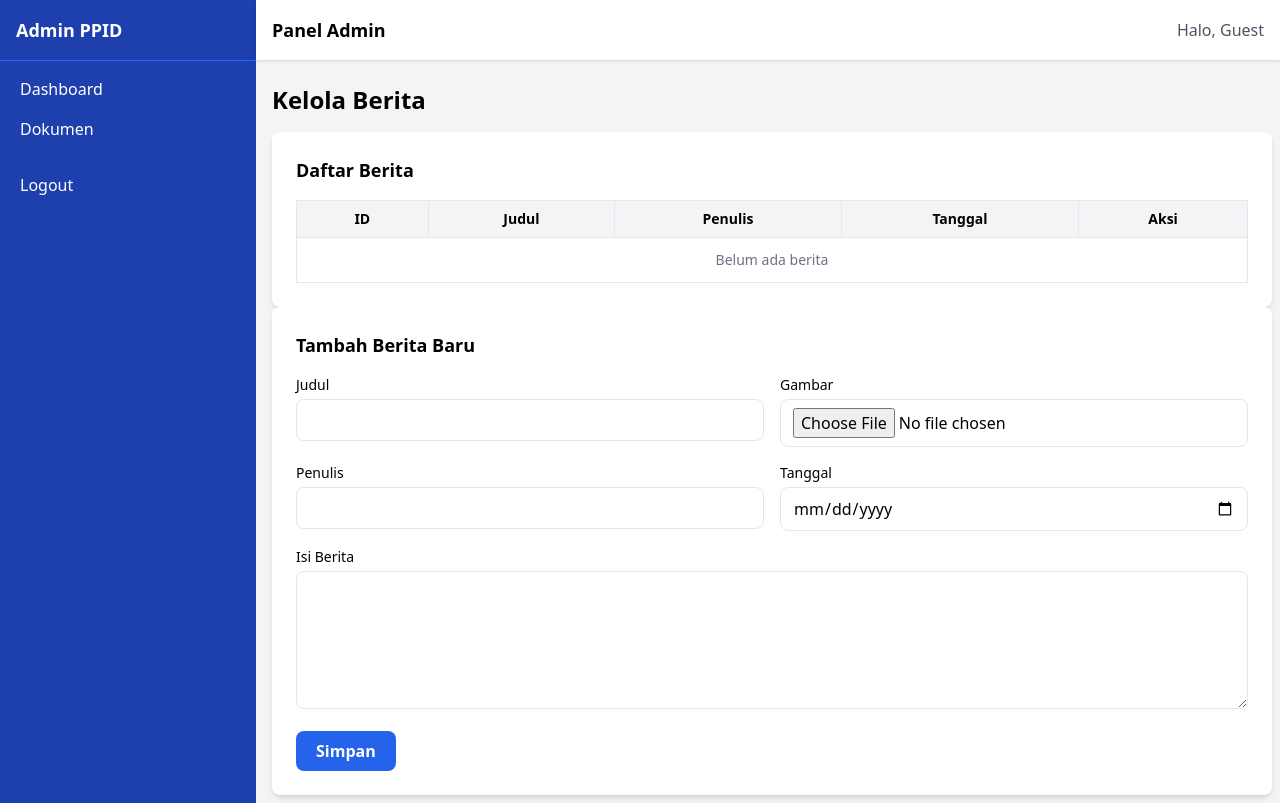
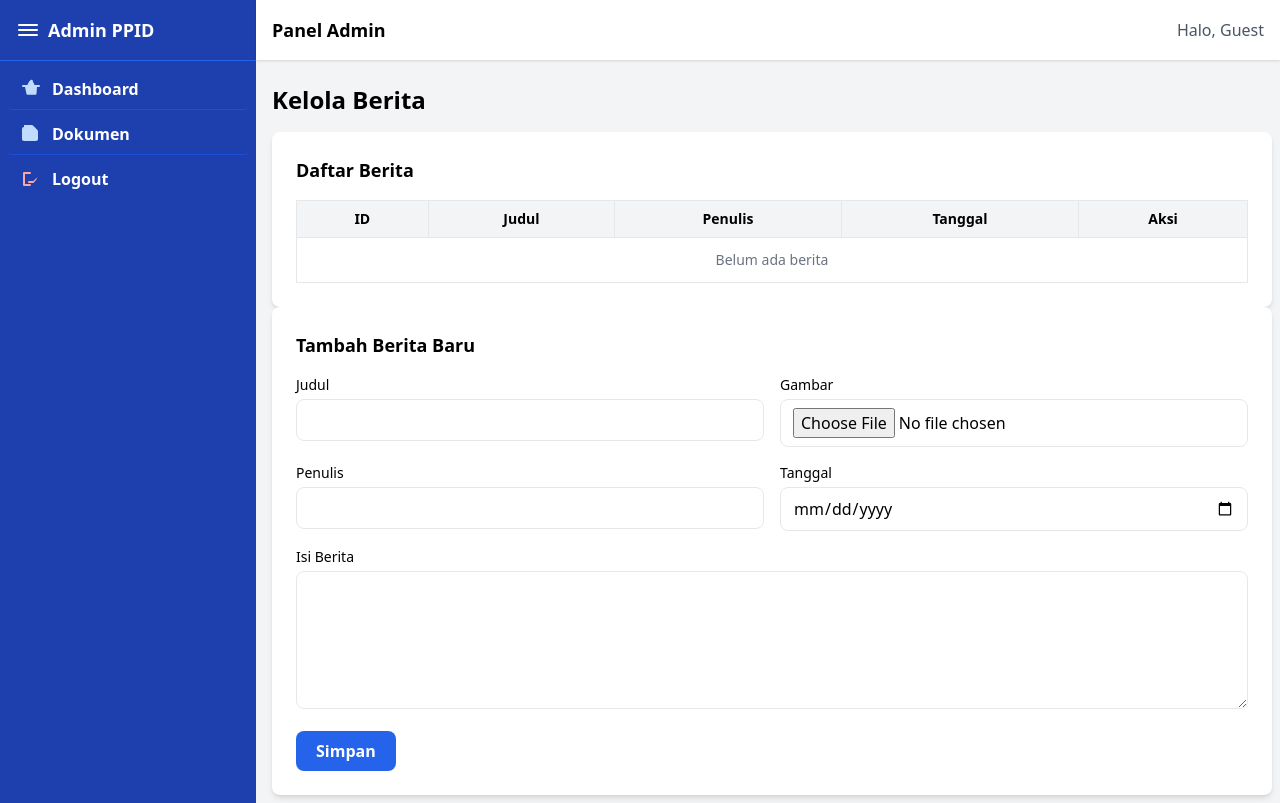
Before and after one commit to sdrzfn/ppid-bojonegoro-egov, a PHP site: page /admin/news.php in a window 1280 px wide. Run offline with PHP 8.4, Linux system fonts and the light colour scheme; data that the repository does not hold is empty; some libraries are stand-ins or nearby versions.

Commit message:
modify design and add news page

```diff
--- a/admin/sidebar.php
+++ b/admin/sidebar.php
@@ -10,22 +10,95 @@ $name = $user['name'] ?? ($_SESSION['name'] ?? 'Guest');
 
 ?>
 <div class="w-64 bg-blue-800 text-white flex flex-col">
-    <div class="p-4 font-bold text-lg border-b border-blue-600">
+    <div class="p-4 font-bold text-lg border-b border-blue-600 flex items-center gap-2">
+        <svg xmlns="http://www.w3.org/2000/svg" class="h-6 w-6 text-white" fill="none" viewBox="0 0 24 24"
+            stroke="currentColor" stroke-width="2">
+            <path stroke-linecap="round" stroke-linejoin="round" d="M3 7h18M3 12h18M3 17h18" />
+        </svg>
         Admin PPID
     </div>
-    <nav class="flex-1 p-2">
-        <a href="../admin/index.php" class="block px-3 py-2 rounded hover:bg-blue-600">Dashboard</a>
-        <a href="../admin/documents.php" class="block px-3 py-2 rounded hover:bg-blue-600">Dokumen</a>
+
+    <nav class="flex-1 p-2 space-y-1">
+        <!-- Dashboard -->
+        <a href="../admin/index.php"
+            class="flex items-center gap-3 px-3 py-2 font-semibold rounded hover:bg-blue-700 hover:pl-4 transition-all duration-200 border-b border-blue-700">
+            <svg xmlns="http://www.w3.org/2000/svg" class="h-5 w-5 text-blue-200" viewBox="0 0 20 20"
+                fill="currentColor">
+                <path
+                    d="M10 2a1 1 0 00-.894.553L7.382 6H3a1 1 0 000 2h2l1.528 6.894a1 1 0 00.964.789h8.016a1 1 0 00.964-.789L17 8h2a1 1 0 100-2h-4.382l-1.724-3.447A1 1 0 0010 2z" />
+            </svg>
+            Dashboard
+        </a>
+
+        <!-- Dokumen -->
+        <a href="../admin/documents.php"
+            class="flex items-center gap-3 px-3 py-2 font-semibold rounded hover:bg-blue-700 hover:pl-4 transition-all duration-200 border-b border-blue-700">
+            <svg xmlns="http://www.w3.org/2000/svg" class="h-5 w-5 text-blue-200" viewBox="0 0 20 20"
+                fill="currentColor">
+                <path
+                    d="M4 3a2 2 0 00-2 2v10a2 2 0 002 2h12a2 2 0 002-2V7.414A2 2 0 0017.414 6L13 1.586A2 2 0 0011.586 1H4z" />
+            </svg>
+            Dokumen
+        </a>
 
         <?php if ($role === 'super_admin'): ?>
-            <a href="../admin/users.php" class="block px-3 py-2 rounded hover:bg-blue-600">User</a>
-            <a href="../admin/opd.php" class="block px-3 py-2 rounded hover:bg-blue-600">OPD</a>
-            <a href="../admin/categories.php" class="block px-3 py-2 rounded hover:bg-blue-600">Kategori</a>
+            <!-- User -->
+            <a href="../admin/users.php"
+                class="flex items-center gap-3 px-3 py-2 font-semibold rounded hover:bg-blue-700 hover:pl-4 transition-all duration-200 border-b border-blue-700">
+                <svg xmlns="http://www.w3.org/2000/svg" class="h-5 w-5 text-blue-200" viewBox="0 0 20 20"
+                    fill="currentColor">
+                    <path d="M10 3a3 3 0 100 6 3 3 0 000-6zm-7 14a7 7 0 1114 0H3z" />
+                </svg>
+                User
+            </a>
+
+            <!-- OPD -->
+            <a href="../admin/opd.php"
+                class="flex items-center gap-3 px-3 py-2 font-semibold rounded hover:bg-blue-700 hover:pl-4 transition-all duration-200 border-b border-blue-700">
+                <svg xmlns="http://www.w3.org/2000/svg" class="h-5 w-5 text-blue-200" viewBox="0 0 20 20"
+                    fill="currentColor">
+                    <path fill-rule="evenodd" d="M4 3a2 2 0 00-2 2v12h2V5h12V3H4zm14 4H6a2 2 0 00-2 2v8h16V7z"
+                        clip-rule="evenodd" />
+                </svg>
+                OPD
+            </a>
+
+            <!-- Kategori -->
+            <a href="../admin/categories.php"
+                class="flex items-center gap-3 px-3 py-2 font-semibold rounded hover:bg-blue-700 hover:pl-4 transition-all duration-200 border-b border-blue-700">
+                <svg xmlns="http://www.w3.org/2000/svg" class="h-5 w-5 text-blue-200" viewBox="0 0 20 20"
+                    fill="currentColor">
+                    <path
+                        d="M4 3h12a1 1 0 011 1v2a1 1 0 01-1 1H4a1 1 0 01-1-1V4a1 1 0 011-1zM4 9h12a1 1 0 011 1v6a1 1 0 01-1 1H4a1 1 0 01-1-1v-6a1 1 0 011-1z" />
+                </svg>
+                Kategori
+            </a>
+
+            <!-- Kelola Berita -->
+            <a href="../admin/news.php"
+                class="flex items-center gap-3 px-3 py-2 font-semibold rounded hover:bg-blue-700 hover:pl-4 transition-all duration-200 border-b border-blue-700">
+                <svg xmlns="http://www.w3.org/2000/svg" class="h-5 w-5 text-blue-200" viewBox="0 0 20 20"
+                    fill="currentColor">
+                    <path d="M18 8a6 6 0 01-6 6H6l-4 4V6a6 6 0 016-6h6a6 6 0 016 6z" />
+                </svg>
+                Kelola Berita
+            </a>
         <?php endif; ?>
 
-        <a href="../admin/logout.php" class="block px-3 py-2 rounded hover:bg-red-600 mt-4">Logout</a>
+        <!-- Logout -->
+        <a href="../admin/logout.php"
+            class="flex items-center gap-3 px-3 py-2 font-semibold rounded hover:bg-red-700 hover:pl-4 transition-all duration-200 mt-4">
+            <svg xmlns="http://www.w3.org/2000/svg" class="h-5 w-5 text-red-300" viewBox="0 0 20 20"
+                fill="currentColor">
+                <path fill-rule="evenodd"
+                    d="M3 4a1 1 0 011-1h6a1 1 0 110 2H5v10h5a1 1 0 110 2H4a1 1 0 01-1-1V4zm13.293 5.293a1 1 0 010 1.414L13.414 14H9a1 1 0 110-2h4.414l2.879-2.879a1 1 0 011.414 0z"
+                    clip-rule="evenodd" />
+            </svg>
+            Logout
+        </a>
     </nav>
 </div>
+
 
 <div class="flex-1 flex flex-col">
     <header class="bg-white shadow p-4 flex justify-between items-center">
```
